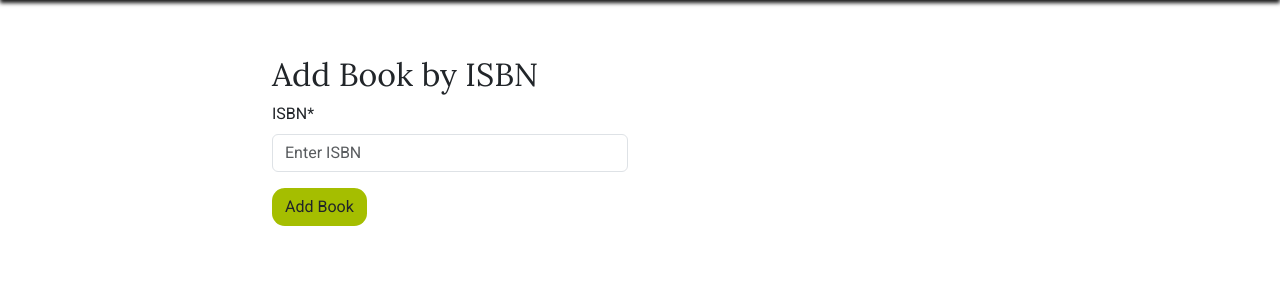
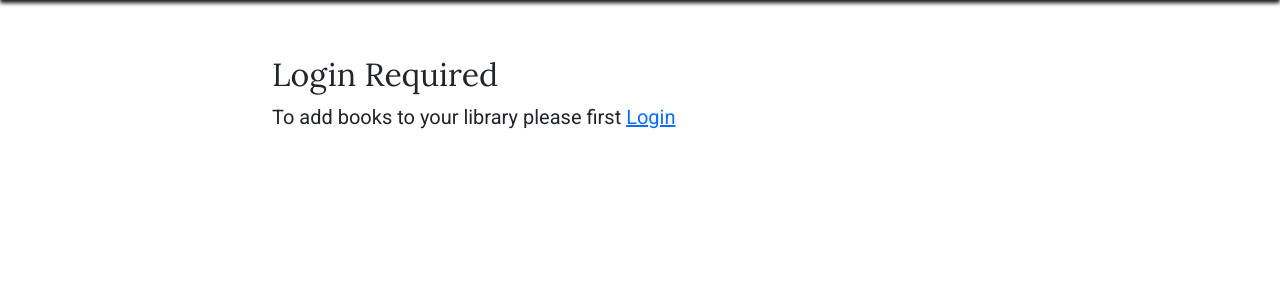
Before and after one commit to Gary-Burke/book-lovers-market, a Django app: page /library/add/ in a window 1280 px wide. Shown: the part 66-366 px from the top of the page. Run offline with Django 5.2, Linux system fonts and the light colour scheme; some libraries are stand-ins or nearby versions.

Commit message:
Add user authentication to add_book template

```diff
--- a/library/templates/library/add_book.html
+++ b/library/templates/library/add_book.html
@@ -3,6 +3,8 @@
 {% load crispy_forms_tags %}
 
 {% block content %}
+
+{% if user.is_authenticated %}
 
 <div class="container">
     <div class="row">
@@ -20,4 +22,18 @@
     </div>
 </div>
 
+{% else %}
+
+<div class="container">
+    <div class="row">
+        <div class="col-md-8 mt-5 offset-md-2">
+            <h2>Login Required</h2>
+            <p class="lead">To add books to your library please first <a href="{% url 'account_login' %}">Login</a>
+            </p>
+        </div>
+    </div>
+</div>
+
+{% endif %}
+
 {% endblock %}
```
